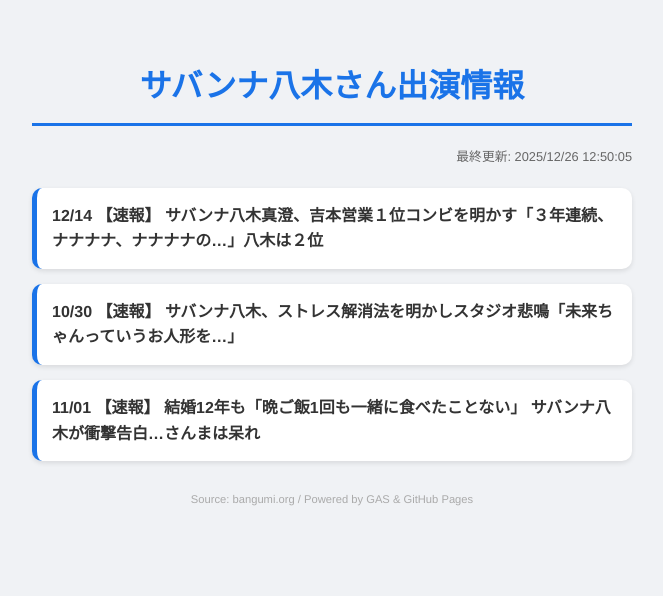
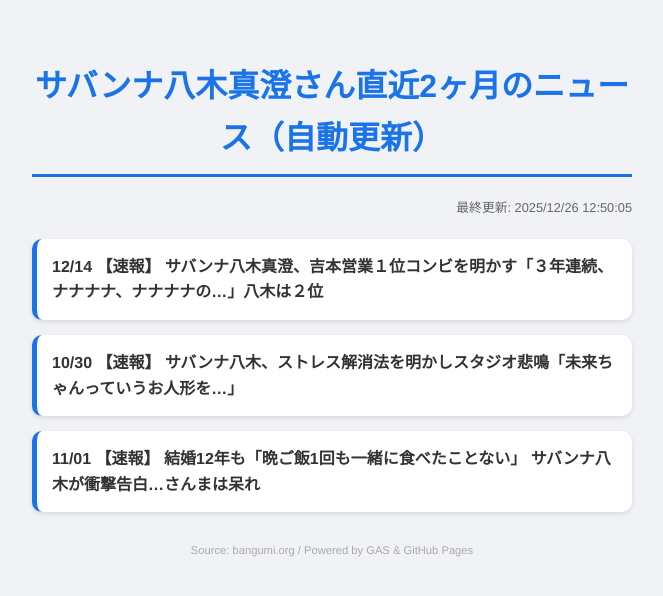
Before and after one commit to kiyo4810/yagimasumi, a plain HTML site: page index.html in a window 1280 px wide. Shown: the whole page, without its empty margins (308-971 px from the left). Drawn offline with Linux system fonts and the light colour scheme.

Commit message:
Update index.html　サバンナ八木真澄さん直近2ヶ月のニュース（自動更新）

```diff
--- a/index.html
+++ b/index.html
@@ -3,7 +3,7 @@
 <head>
     <meta charset="UTF-8">
     <meta name="viewport" content="width=device-width, initial-scale=1.0">
-    <title>サバンナ八木さん出演情報（自動更新）</title>
+    <title>サバンナ八木真澄さん直近2ヶ月のニュース（自動更新）</title>
     <style>
         body { font-family: "Helvetica Neue", Arial, sans-serif; line-height: 1.6; max-width: 600px; margin: 20px auto; padding: 20px; background-color: #f0f2f5; }
         h1 { color: #1a73e8; text-align: center; border-bottom: 3px solid #1a73e8; padding-bottom: 10px; }
@@ -18,7 +18,7 @@
 </head>
 <body>
 
-    <h1>サバンナ八木さん出演情報</h1>
+    <h1>サバンナ八木真澄さん直近2ヶ月のニュース（自動更新）</h1>
     <div id="update-time" class="update-time"></div>
     <div id="list">読み込み中...</div>
 
```
